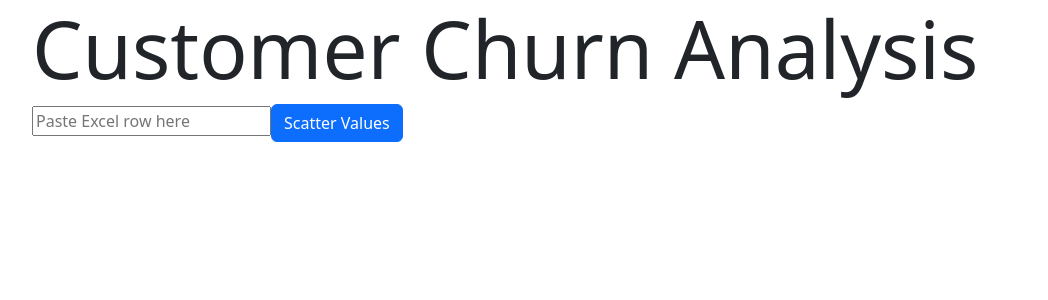
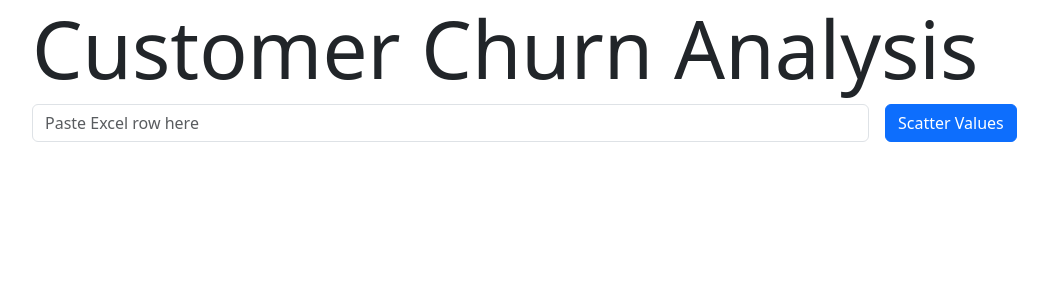
Before and after one commit to Messerschmidts101/Churn-Prediction-V1, a React (Create React App) app in the folder client/: page / in a window 1280 px wide. Shown: the top 300 px of the page, without its empty margins (50-1098 px from the left). Built offline with nearby package versions, Linux system fonts and the light colour scheme; no server answers.

Commit message:
improved ui

```diff
--- a/client/src/App.js
+++ b/client/src/App.js
@@ -1,6 +1,7 @@
 import React, { useState, useEffect } from 'react'
 import Button from './Components/Button'
 import Header1 from './Components/Header1'
+import Input from './Components/Input'
 
 function App() {
 
@@ -21,8 +22,10 @@ function App() {
         <main className='main'>
             <div className='container'>
                 <Header1 children={"Customer Churn Analysis"} className="display-1" />
-                <input id="pasteData" type="text" placeholder="Paste Excel row here" />
-                <Button>Scatter Values</Button>
+                <div className='d-flex flex-row'>
+                    <Input id="pasteData"  className={"w-75 form-control d-flex"} type="text" placeholder="Paste Excel row here" />
+                    <Button className={"d-flex align ms-3"}>Scatter Values</Button>
+                </div>
             </div>
         </main>
     )
--- a/client/src/Components/Button.js
+++ b/client/src/Components/Button.js
@@ -1,8 +1,8 @@
 import React from 'react'
 
-function Button({children, theme = 'primary', onClick}) {
+function Button({children, theme = 'primary', className, onClick}) {
     return (
-        <button className={'btn btn-' +theme} onClick={onClick}>{children}</button>
+        <button className={'btn btn-' +theme + " " + className} onClick={onClick}>{children}</button>
     )
 }
 
--- /dev/null
+++ b/client/src/Components/Input.js
@@ -0,0 +1,14 @@
+import React from "react";
+
+function Input({id, children, className, placeholder, type, key}) {
+    return <input
+        id={id}
+        className={className}
+        placeholder={placeholder}
+        type={type}
+        key={key}>
+        {children}
+    </input>
+}
+
+export default Input
```
Also changed, not shown: client/src/Components/Form.js (added, +9 -0 lines).
